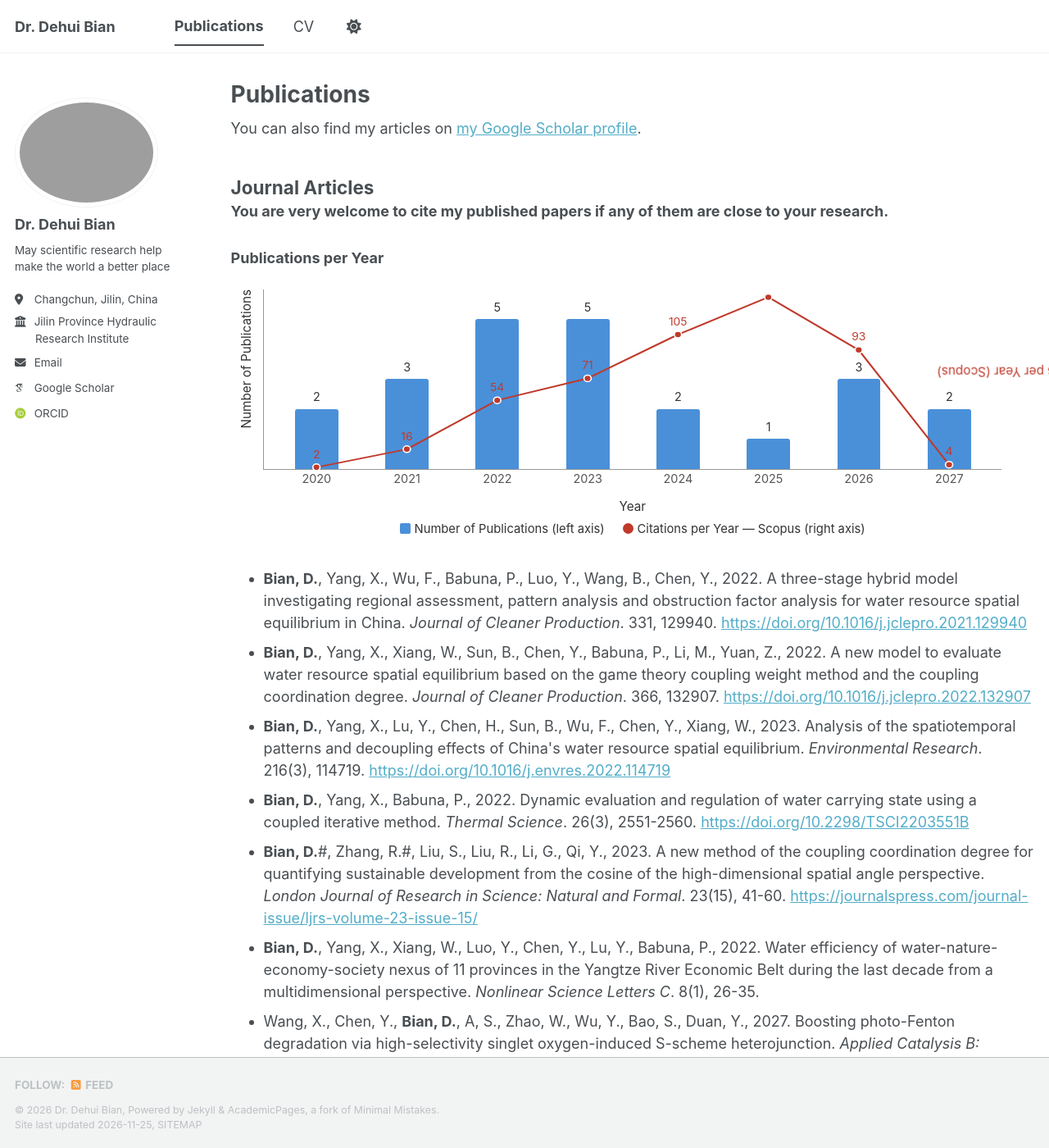
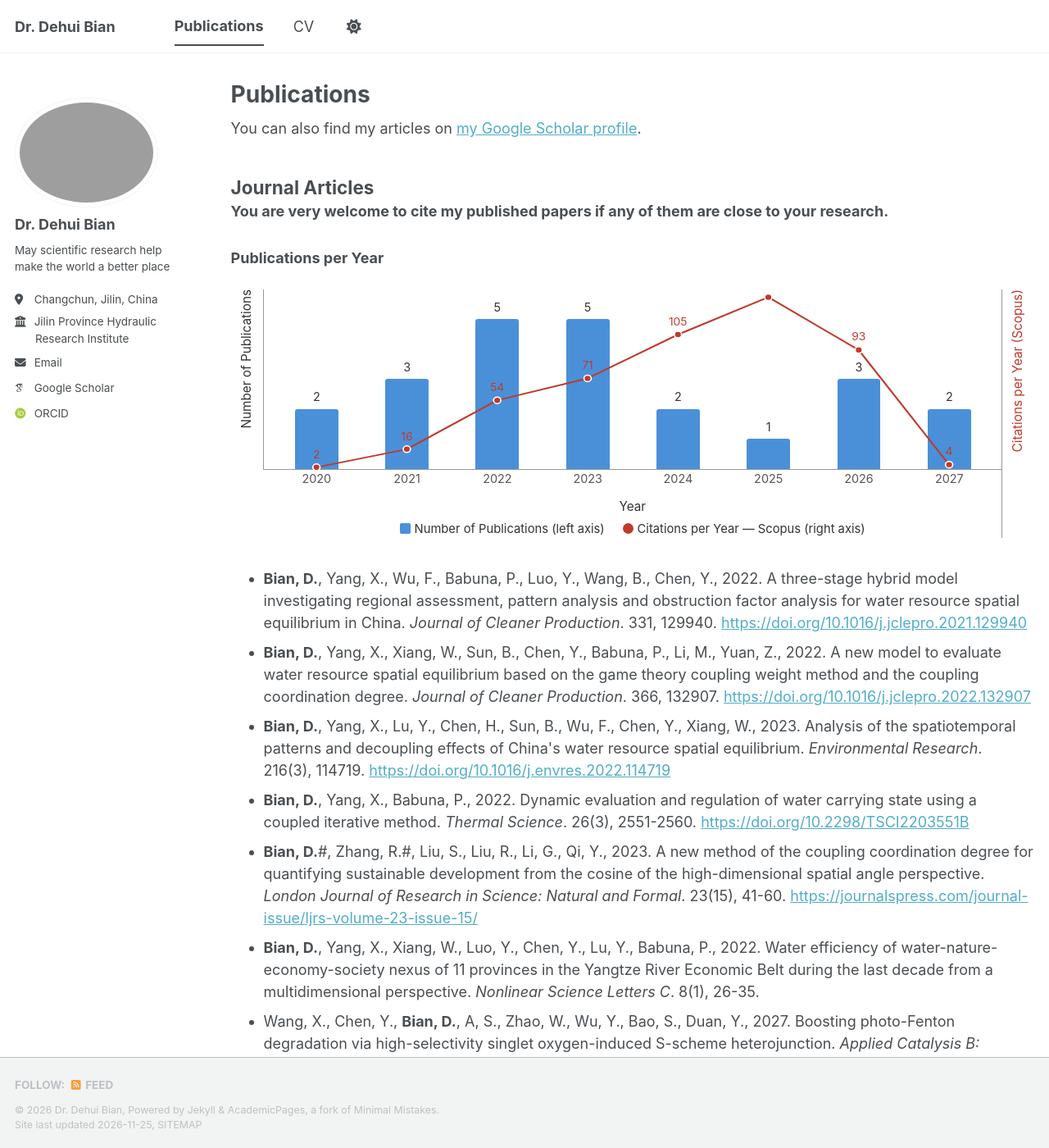
Before and after one commit to DehuiBian/dehuibian.github.io, a Jekyll site: the page built from _pages/publications.html, in a window 1280 px wide and 1400 px high. Shown: the whole window at 82% size. Built offline with Jekyll 4.4.1, drawn with Linux system fonts in a browser that asks for light colours; some web fonts are replaced; a script bundle is joined from its source files by our own code; library files that are not in the unit come from our copies.

Commit message:
publications.html

```diff
--- a/_pages/publications.html
+++ b/_pages/publications.html
@@ -42,10 +42,11 @@ author_profile: true
   justify-content: space-between;
   width: 2.2em;
   padding-bottom: 1.6em;
+  border-left: 1px solid #999;
 }
 .pub-ylabel-right {
   writing-mode: vertical-rl;
-  transform: rotate(90deg);
+  transform: rotate(180deg);
   font-size: 0.85em;
   color: #c0392b;
   white-space: nowrap;
```
Also changed, not shown: other parts of _pages/publications.html (+0 -1 lines).
